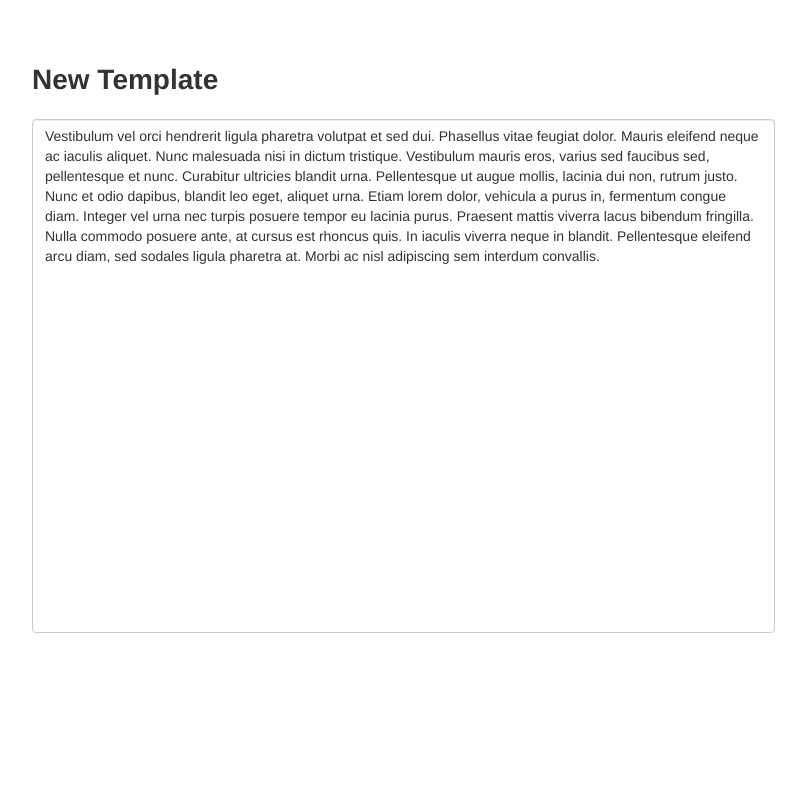
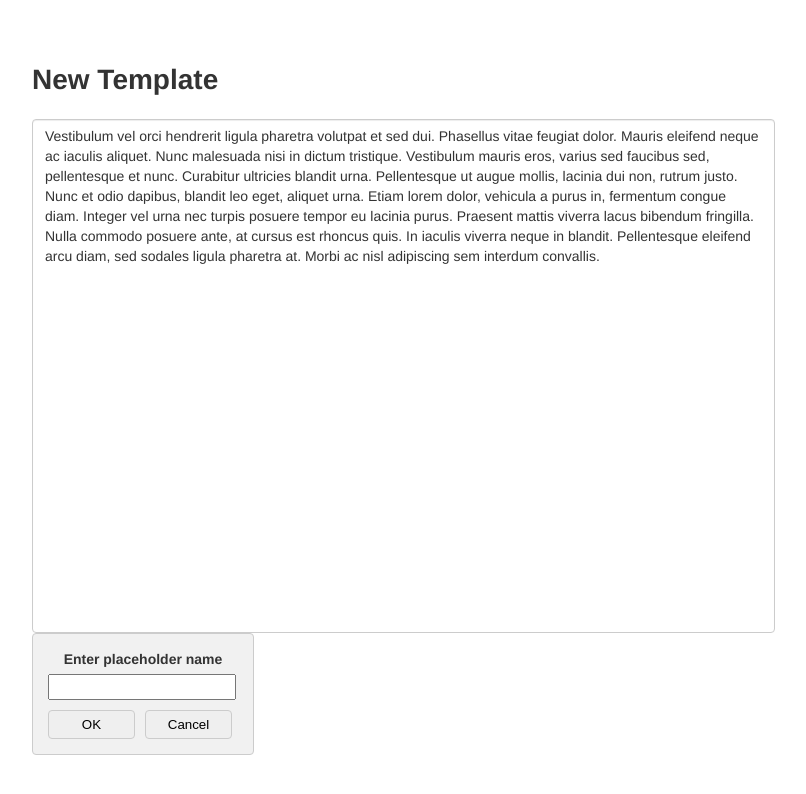
Before and after one commit to theterminalguy/writeonce, a React (Create React App) app: page / in a window 1280 px wide. Shown: the top 794 px of the page, without its empty margins (218-1024 px from the left). Built offline with nearby package versions, Linux system fonts and the light colour scheme.

Commit message:
Add modal css

```diff
--- a/src/App.tsx
+++ b/src/App.tsx
@@ -1,11 +1,13 @@
 import React from 'react';
 import './App.css';
 import Editor from './components/editors/vanilla/index';
+import Modal from './components/editors/vanilla/components/modal';
 
 function App() {
   return (
     <div className="wrapper">
       <Editor />
+      <Modal title='Enter placeholder name'/>
     </div>
   );
 }
--- /dev/null
+++ b/src/components/editors/vanilla/components/modal/index.css
@@ -0,0 +1,49 @@
+div.vanilla__modal {
+  /* display: none; */
+  border: 1px solid #ccc;
+  position: absolute;
+  padding: 10px;
+  border-radius: 4px;
+  background-color: #f1f1f1;
+  width: 200px;
+}
+
+div.vanilla__modal-content label {
+  display: block;
+  margin: 5px;
+  font-weight: bold;
+  text-align: center;
+}
+
+div.vanilla__modal-content input {
+  display: block;
+  margin: 5px;
+  width: 180px;
+  height: 20px;
+  font-size: 16px;
+}
+
+div.vanilla__modal-content button {
+  display: inline-block;
+  margin: 5px;
+  border: 1px solid #ccc;
+  border-radius: 4px;
+  padding: 6px 12px;
+  cursor: pointer;
+  width: 87px;
+}
+
+div.vanilla__modal-content button:hover {
+  background: #000;
+  color: #fff;
+}
+
+input.vanilla__error {
+  border: 1px solid red;
+}
+
+span.vanilla__error-message {
+  color: red;
+  font-size: 12px;
+  padding: 5px;
+}
--- /dev/null
+++ b/src/components/editors/vanilla/components/modal/index.tsx
@@ -0,0 +1,23 @@
+import { useId, useState } from "react";
+
+import "./index.css";
+export default function Modal({ title }: { title: string }) {
+  const id = useId();
+  const htmlId = `title-${id}`;
+
+  const [error] = useState(false);
+
+  return (
+    <div className="vanilla__modal">
+      <div className="vanilla__modal-content">
+        <label htmlFor={htmlId}>{title}</label>
+        <input type="text" id={htmlId} name={htmlId} required />
+        {error && <span className="vanilla__error-message">Required</span>}
+        <div className="vanilla__modal-buttons">
+          <button type="button">OK</button>
+          <button type="button">Cancel</button>
+        </div>
+      </div>
+    </div>
+  );
+}
```
